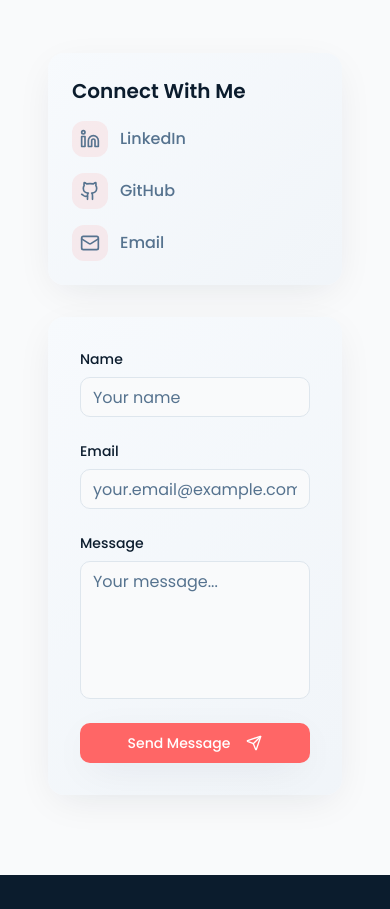
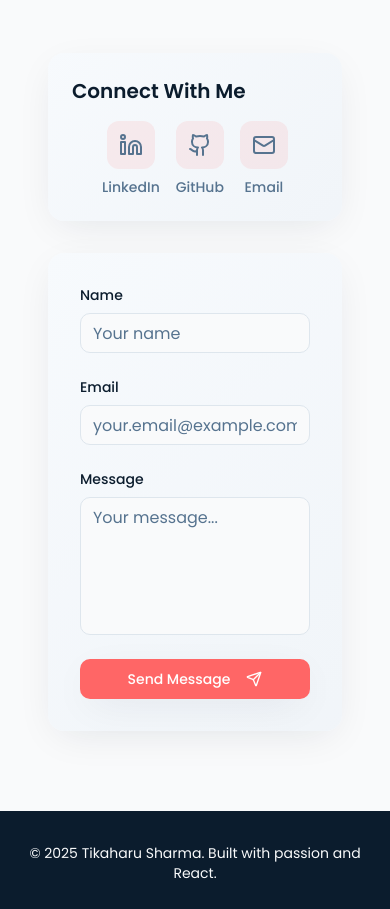
Before and after one commit to tilak-13/tikaharu-portfolio-ufl, a React (Vite) app: page / in a window 390 px wide. Shown: the part 7721-8630 px from the top of the page. Built offline with nearby package versions, Linux system fonts and the light colour scheme; the HTML template or start-up script is replaced by a standard one.

Commit message:
Refactor contact section layout

```diff
--- a/src/components/Contact.tsx
+++ b/src/components/Contact.tsx
@@ -66,19 +66,19 @@ const Contact = () => {
                   Connect With Me
                 </h3>
 
-                <div className="flex flex-col gap-4">
+                <div className="flex flex-row flex-wrap justify-center items-center gap-4 md:gap-5">
                   {socialLinks.map((link, index) => (
                     <a
                       key={index}
                       href={link.url}
                       target="_blank"
                       rel="noopener noreferrer"
-                      className={`flex items-center gap-3 text-muted-foreground ${link.color} transition-smooth group`}
+                      className={`flex flex-col items-center gap-2 text-muted-foreground ${link.color} transition-smooth group`}
                     >
-                      <div className="bg-accent/10 p-2 rounded-lg group-hover:bg-accent/20 transition-smooth">
-                        <link.icon className="h-5 w-5" />
+                      <div className="bg-accent/10 p-3 rounded-lg group-hover:bg-accent/20 transition-smooth">
+                        <link.icon className="h-6 w-6 md:h-5 md:w-5" />
                       </div>
-                      <span className="font-medium">{link.name}</span>
+                      <span className="font-medium text-sm md:text-base">{link.name}</span>
                     </a>
                   ))}
                 </div>
```
